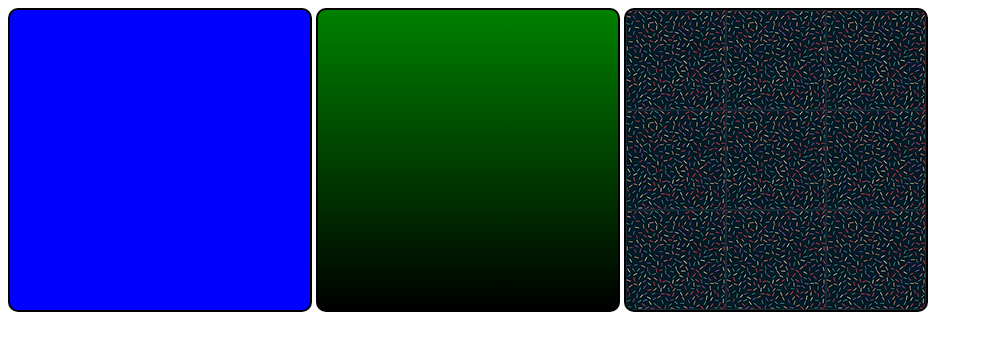
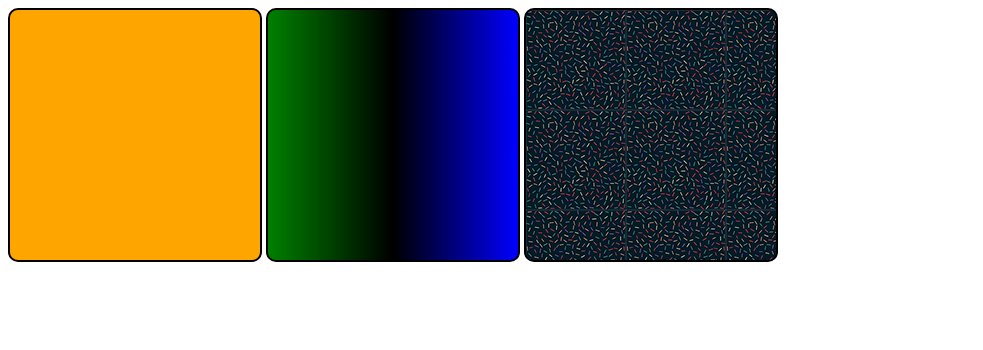
Before and after one commit to QueirozMoura/html5-css3, a plain HTML site: page praticando/ex022/index.html in a window 1280 px wide. Shown: the whole page, without its empty margins (0-983 px from the left). Drawn offline with Linux system fonts and the light colour scheme.

Commit message:
atualizando

```diff
--- a/praticando/ex022/index.html
+++ b/praticando/ex022/index.html
@@ -1,31 +1,30 @@
 <!DOCTYPE html>
-<html lang="en">
+<html lang="pt-br">
 <head>
     <meta charset="UTF-8">
     <meta name="viewport" content="width=device-width, initial-scale=1.0">
-    <title>Document</title>
+    <title>Praticando</title>
     <style>
         div.quadrado {
-            display:inline-block;
+            display: inline-block;
             border: 2px solid black;
             border-radius: 10px;
-            background-color: lightgray;
-            width: 300px;
-            height: 300px;
+            background-color: white;
+            width: 250px;
+            height: 250px;
         }
 
         div#q1 {
-            background-color: blue;
+            background-color: orange;
         }
 
         div#q2 {
-            background-image: linear-gradient(to bottom, green, black);
+            background-image: linear-gradient(to left, blue, black, green);
         }
 
         div#q3 {
             background-image: url('imagens/pattern001.png');
         }
-
     </style>
 </head>
 <body>
```
Also changed, not shown: praticando/ex022/index02.html (added, +16 -0 lines).
